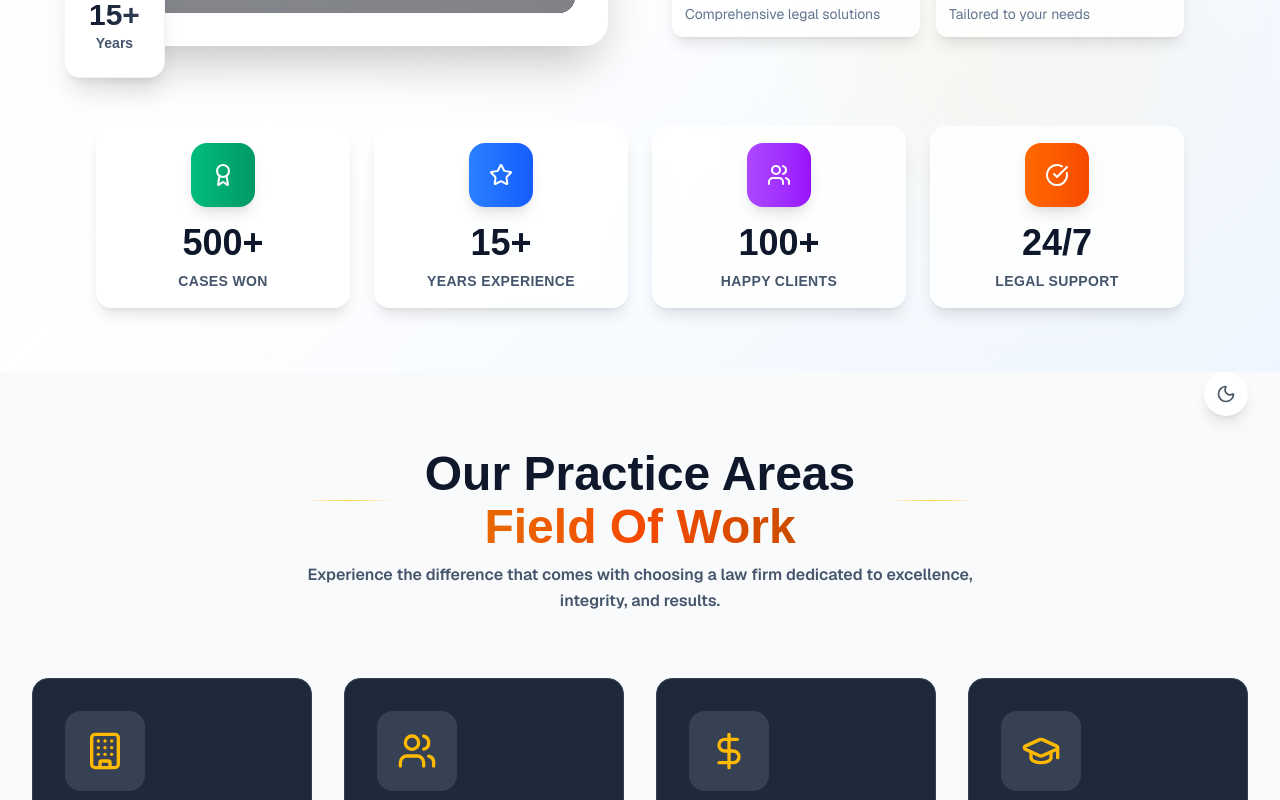
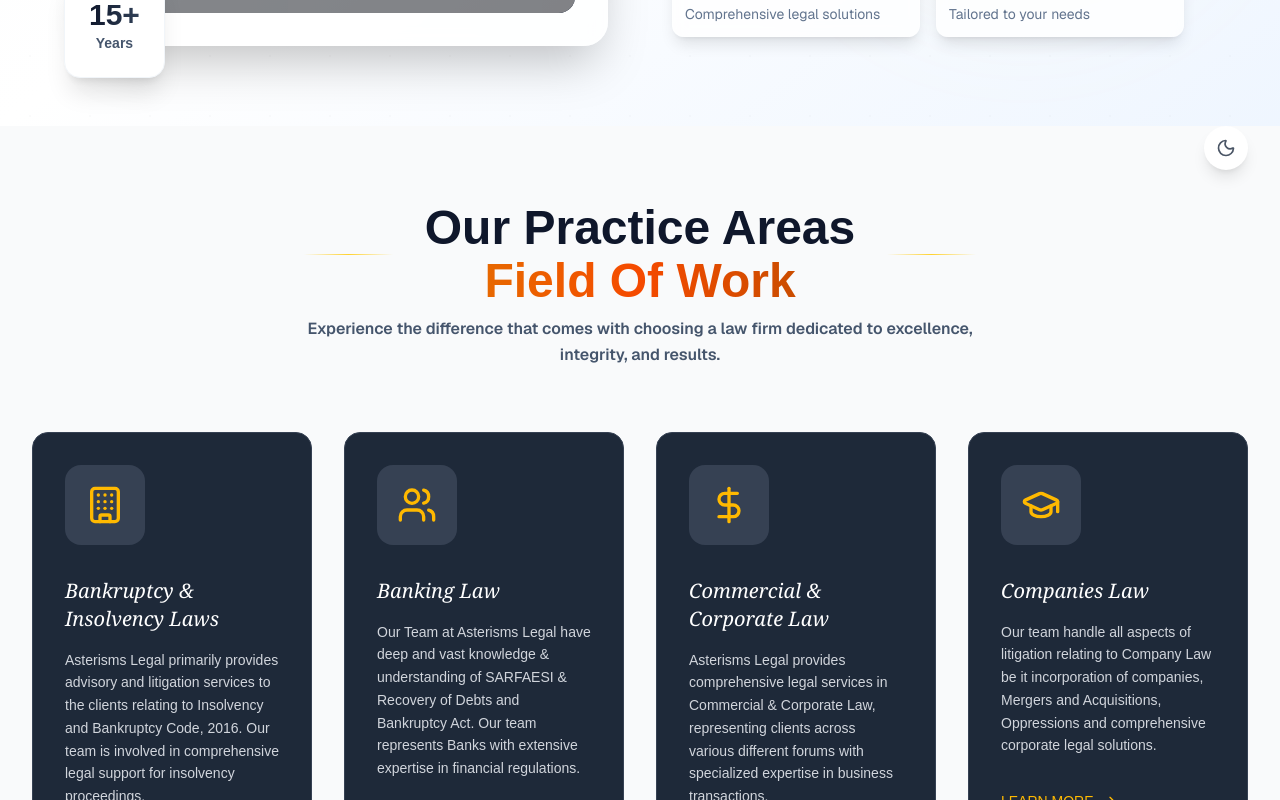
Before and after one commit to DevelopersInfotech12/Asterisms_Next, a Next.js app: page / in a window 1280 px wide. Shown: the part 1740-2540 px from the top of the page. Built offline with nearby package versions, Linux system fonts and the light colour scheme; grey boxes are pictures that could not be loaded.

Commit message:
fix hari issue

```diff
--- a/src/app/Components/Footer.jsx
+++ b/src/app/Components/Footer.jsx
@@ -137,10 +137,6 @@
                   <Linkedin className="w-8 h-8 text-yellow-500 group-hover:text-slate-900" />
                 </a>
               </div>
-              <button className="w-full bg-yellow-500 hover:bg-yellow-400 text-slate-900 font-bold py-4 px-6 rounded-xl transition-all duration-300 flex items-center justify-center gap-2 text-lg shadow-lg hover:shadow-xl">
-                <ArrowUp className="w-5 h-5" />
-                Back to Top
-              </button>
             </div>
           </div>
         </div>
--- a/src/app/Components/LearnAbout.jsx
+++ b/src/app/Components/LearnAbout.jsx
@@ -134,33 +134,6 @@
             </div>
           </div>
         </div>
-
-        {/* Stats Section */}
-        <div className={`transform transition-all duration-1000 delay-700 ${isVisible ? 'translate-y-0 opacity-100' : 'translate-y-10 opacity-0'}`}>
-          <div className="grid grid-cols-2 lg:grid-cols-4 gap-6 mb-16">
-            {stats.map((stat, index) => (
-              <div
-                key={index}
-                className="relative group cursor-pointer"
-                onMouseEnter={() => setHoveredStat(index)}
-                onMouseLeave={() => setHoveredStat(null)}
-              >
-                <div className={`text-center p-4 bg-white/80 backdrop-blur-sm rounded-2xl shadow-lg border border-white/20 transition-all duration-500 hover:shadow-2xl hover:-translate-y-2 ${hoveredStat === index ? 'scale-105' : ''}`}>
-                  <div className={`w-16 h-16 mx-auto mb-4 rounded-2xl bg-gradient-to-r ${stat.color} flex items-center justify-center text-white shadow-lg group-hover:scale-110 transition-transform duration-300`}>
-                    {stat.icon}
-                  </div>
-                  <div className="text-4xl font-black text-slate-900 mb-2">{stat.number}</div>
-                  <div className="text-sm font-semibold text-slate-600 uppercase tracking-wide">{stat.label}</div>
-                </div>
-
-                {/* Hover Effect */}
-                {hoveredStat === index && (
-                  <div className="absolute inset-0 bg-gradient-to-r from-amber-500/20 to-orange-500/20 rounded-2xl -z-10 blur-xl"></div>
-                )}
-              </div>
-            ))}
-          </div>
-        </div>
       </div>
     </section>
   );
```
